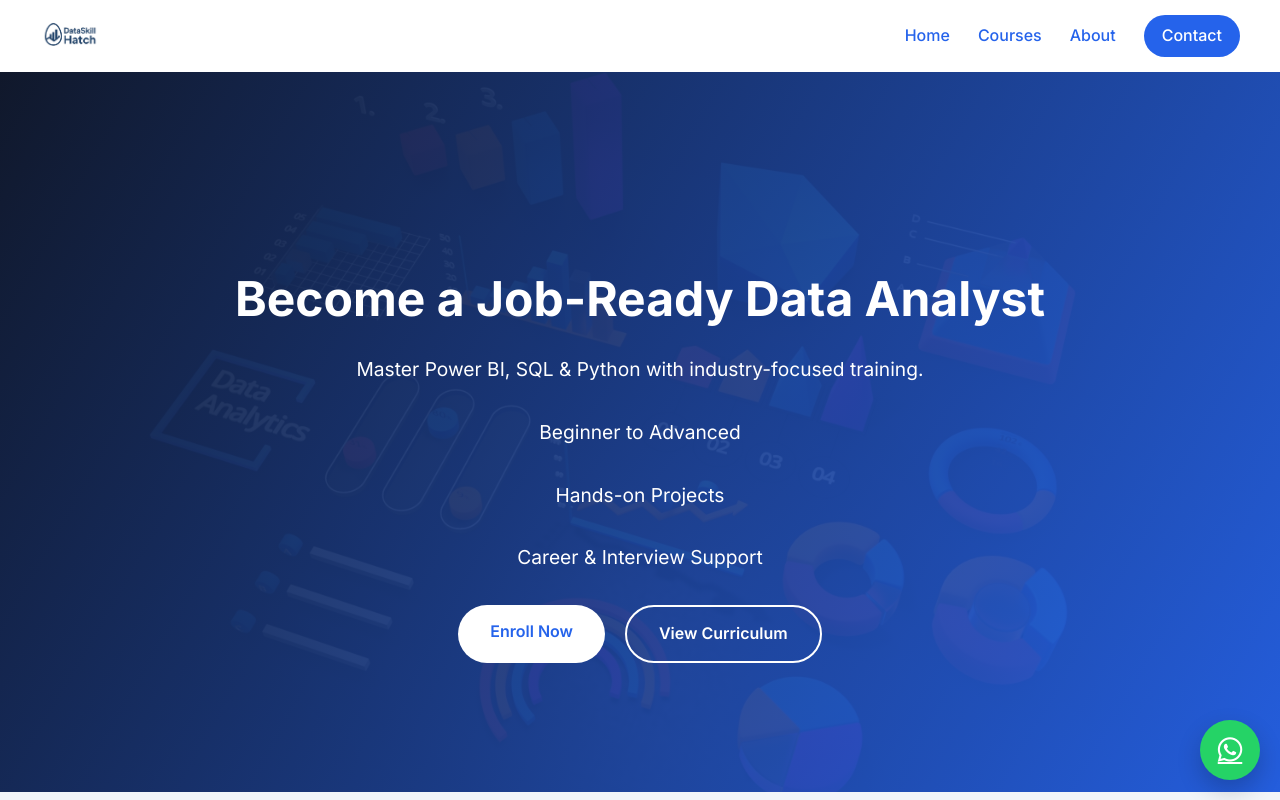
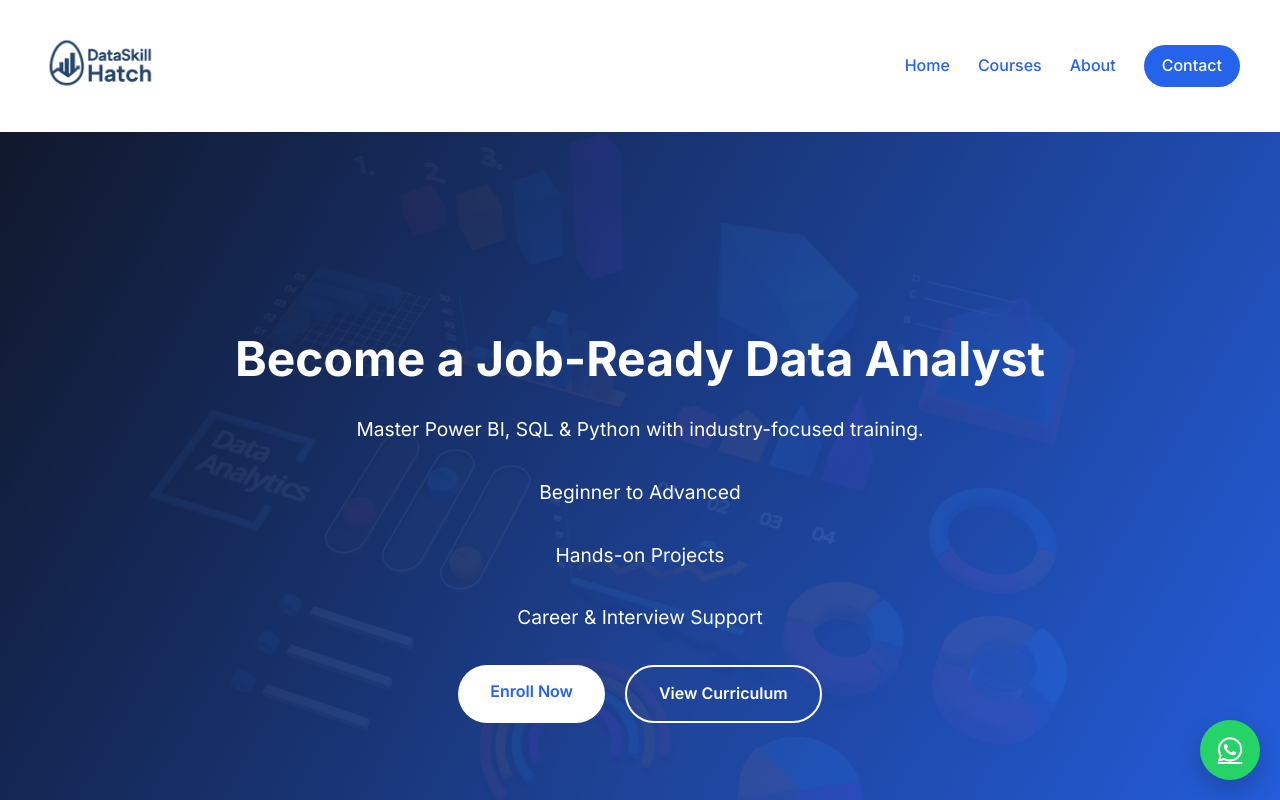
Before and after one commit to gautamrathnam/dataskillhatch, a plain HTML site: page index.html in a window 1280 px wide. Shown: the top 800 px of the page. Drawn offline with Linux system fonts and the light colour scheme.

Commit message:
Add files via upload

```diff
--- a/assets/css/style.css
+++ b/assets/css/style.css
@@ -34,7 +34,7 @@ body {
 }
 
 .logo img {
-  height: 60px;   /* increase/decrease logo size here */
+  height: 120px;   /* increase/decrease logo size here */
   width: auto;
 }
 
```
